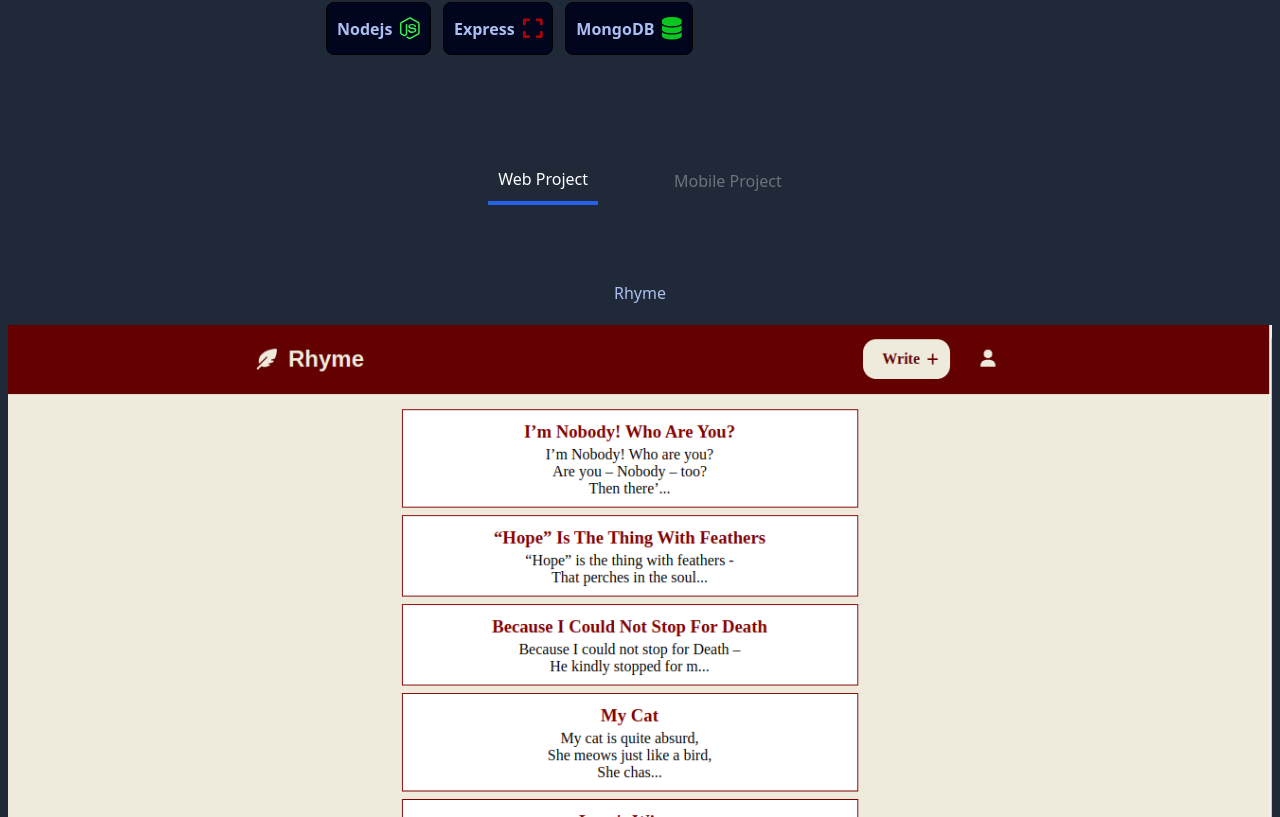
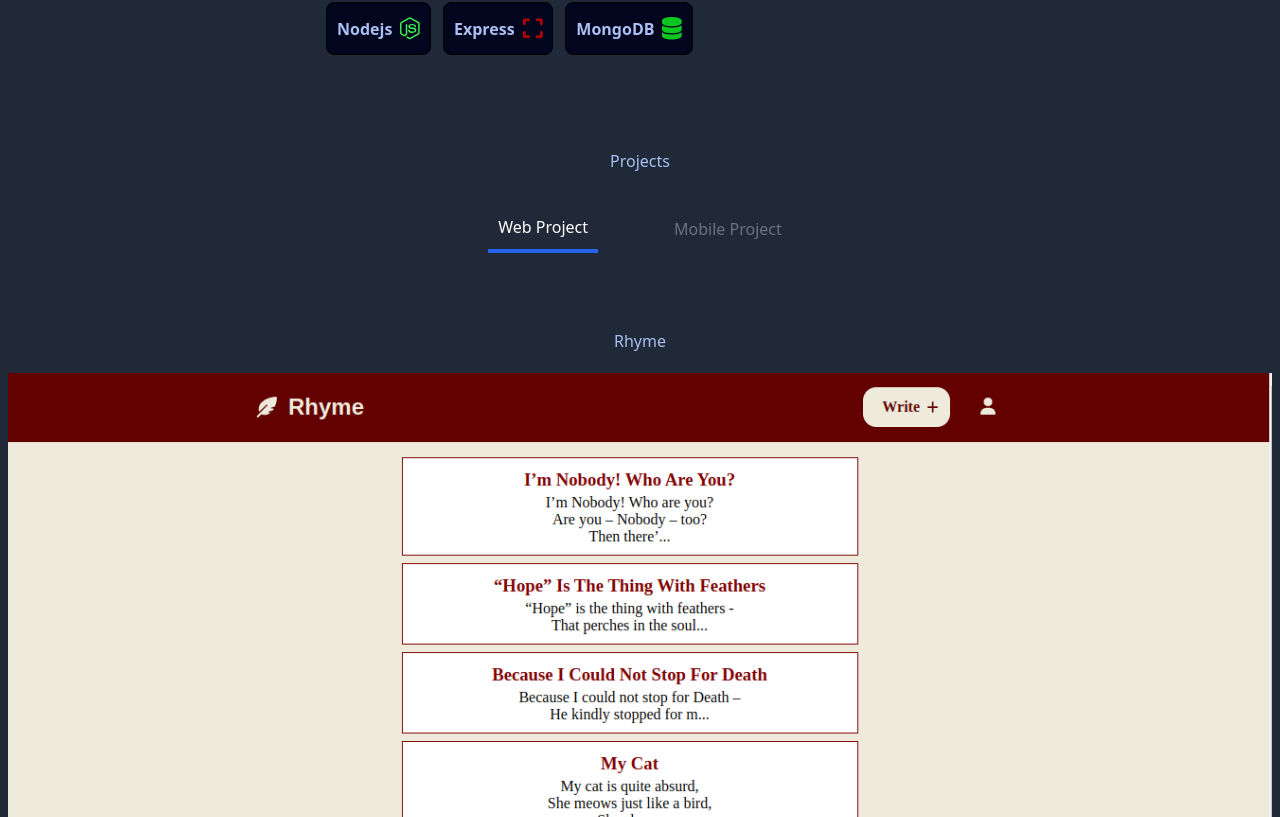
Before and after one commit to ajay020/portfolio, a Next.js app: page / in a window 1280 px wide. Shown: the part 943-1760 px from the top of the page. Built offline with nearby package versions, Linux system fonts and the light colour scheme.

Commit message:
Add project section link to navbar

```diff
--- a/src/components/Project.tsx
+++ b/src/components/Project.tsx
@@ -18,7 +18,7 @@ export default function Project({
   githubLink,
 }: Props) {
   return (
-    <section id="projects" className={styles.project}>
+    <section className={styles.project}>
       <h3 className="my-4 m-4">{title}</h3>
       <div className={styles.wrapper}>
         <Image
--- a/src/components/ProjectTabs.tsx
+++ b/src/components/ProjectTabs.tsx
@@ -12,11 +12,11 @@ function ProjectTabs() {
   };
 
   return (
-    <div className="">
+    <section id="projects" className={styles.projectTab}>
+      <h2>Projects</h2>
       <div
         className={`p-5  flex space-x-4 justify-center ${styles.tab_container}`}
       >
-        {/* Add a flex container */}
         <button
           className={` focus:outline-none ${
             activeTab === "WebProject"
@@ -51,7 +51,7 @@ function ProjectTabs() {
           </div>
         )}
       </div>
-    </div>
+    </section>
   );
 }
 
--- a/src/styles/ProjectTabs.module.css
+++ b/src/styles/ProjectTabs.module.css
@@ -1,6 +1,21 @@
+.projectTab {
+  width: 100%;
+  background-color: var(--color_dark_blue2);
+
+  /* border: 2px solid white; */
+}
+
+.projectTab h2 {
+  text-align: center;
+  padding: 12px;
+  background-color: var(--color_dark_blue2);
+}
+
 .tab_container {
   background-color: var(--color_dark_blue2);
-  padding: 12;
+  padding-top: 20px;
+  /* background-color: red; */
+
   /* margin: 2px auto; */
 }
 
```
